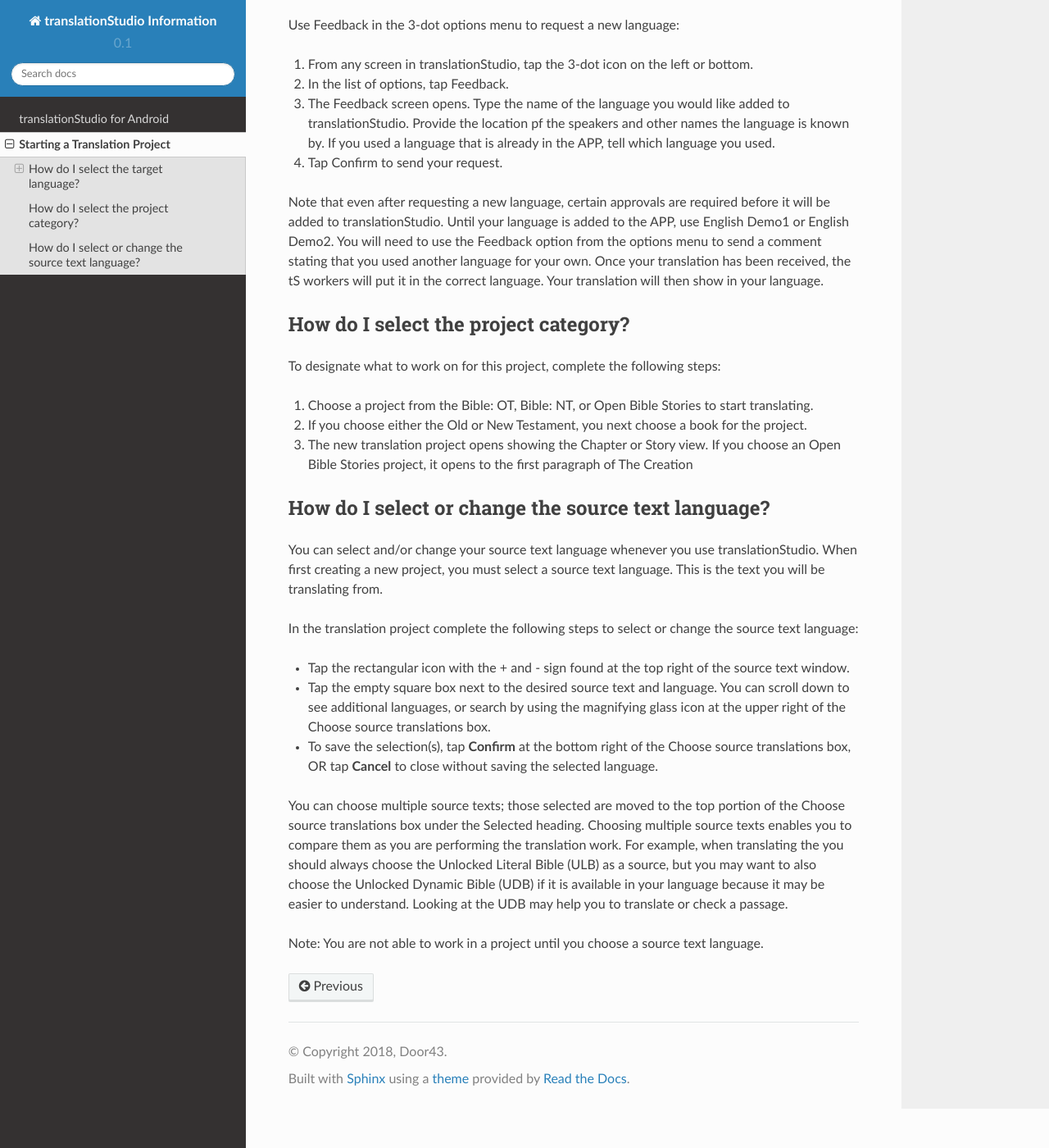
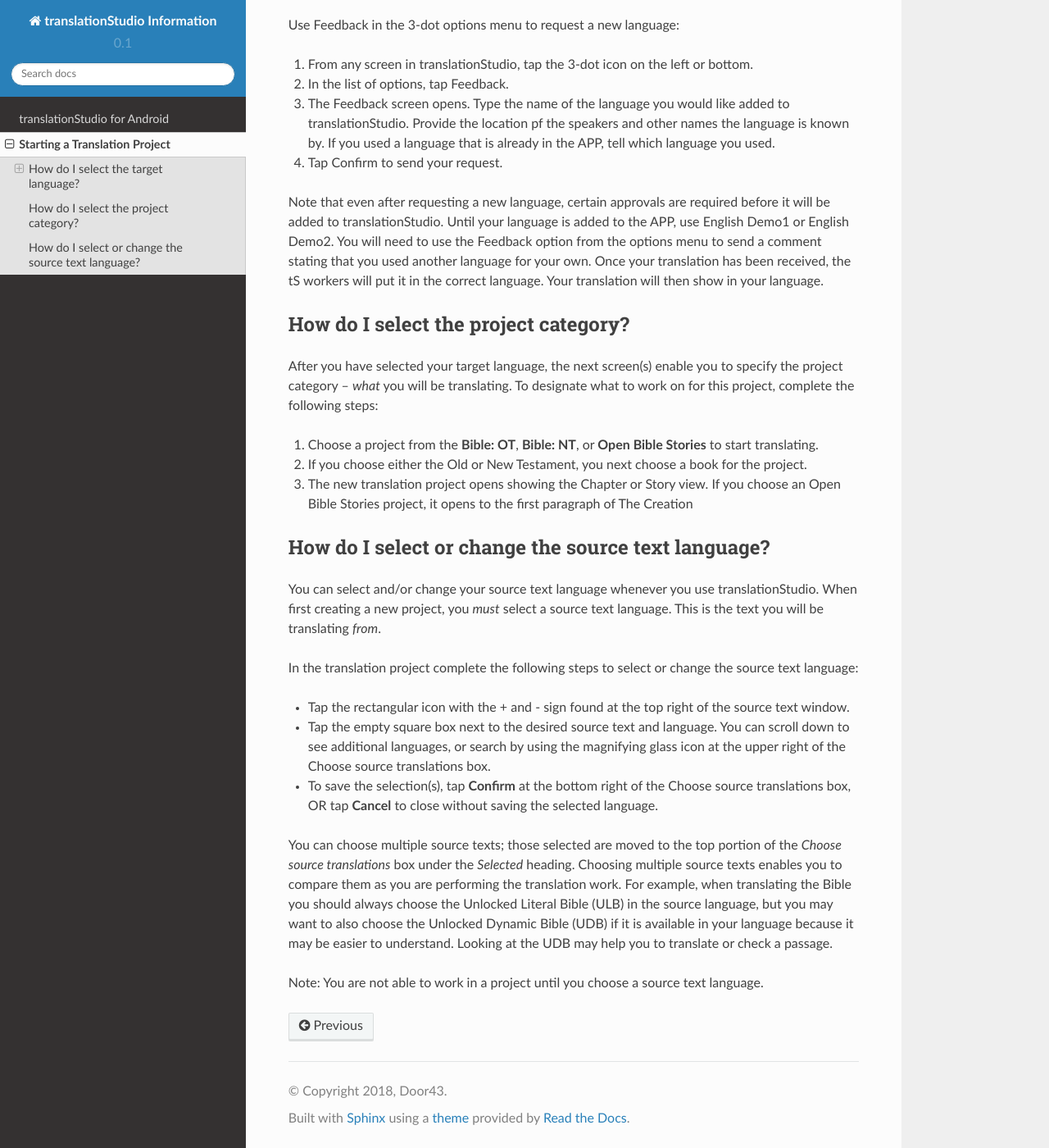
Before and after one commit to unfoldingWord-dev/translationStudio-Info, a Sphinx documentation site: the page built from docs/tStart.rst, in a window 1280 px wide and 1400 px high, scrolled down 1449 px. Shown: the whole window at 82% size. Built offline with Sphinx 7.4.7 and the Read the Docs theme 2.0.0, drawn with Linux system fonts in a browser that asks for light colours; pages that are not in the unit, such as notebooks, are missing from menus.

Commit message:
Update tStart.rst

```diff
--- a/docs/tStart.rst
+++ b/docs/tStart.rst
@@ -64,9 +64,9 @@ Note that even after requesting a new language, certain approvals are required b
 
 How do I select the project category?
 -------------------------------------
-To designate what to work on for this project, complete the following steps:
+After you have selected your target language, the next screen(s) enable you to specify the project category -- *what* you will be translating. To designate what to work on for this project, complete the following steps:
 
-1.	Choose a project from the Bible: OT, Bible: NT, or Open Bible Stories to start translating.
+1.	Choose a project from the **Bible: OT**, **Bible: NT**, or **Open Bible Stories** to start translating.
 
 2.	If you choose either the Old or New Testament, you next choose a book for the project.
 
@@ -75,7 +75,7 @@ To designate what to work on for this project, complete the following steps:
 How do I select or change the source text language?
 ---------------------------------------------------
 
-You can select and/or change your source text language whenever you use translationStudio. When first creating a new project, you must select a source text language. This is the text you will be translating from.
+You can select and/or change your source text language whenever you use translationStudio. When first creating a new project, you *must* select a source text language. This is the text you will be translating *from*.
 
 In the translation project complete the following steps to select or change the source text language:
 
@@ -85,6 +85,6 @@ In the translation project complete the following steps to select or change the
 
 * To save the selection(s), tap **Confirm** at the bottom right of the Choose source translations box, OR tap **Cancel** to close without saving the selected language.
 
-You can choose multiple source texts; those selected are moved to the top portion of the Choose source translations box under the Selected heading. Choosing multiple source texts enables you to compare them as you are performing the translation work. For example, when translating the you should always choose the Unlocked Literal Bible (ULB) as a source, but you may want to also choose the Unlocked Dynamic Bible (UDB) if it is available in your language because it may be easier to understand. Looking at the UDB may help you to translate or check a passage.
+You can choose multiple source texts; those selected are moved to the top portion of the *Choose source translations* box under the *Selected* heading. Choosing multiple source texts enables you to compare them as you are performing the translation work. For example, when translating the Bible you should always choose the Unlocked Literal Bible (ULB) in the source language, but you may want to also choose the Unlocked Dynamic Bible (UDB) if it is available in your language because it may be easier to understand. Looking at the UDB may help you to translate or check a passage.
 
 Note: You are not able to work in a project until you choose a source text language.
```
